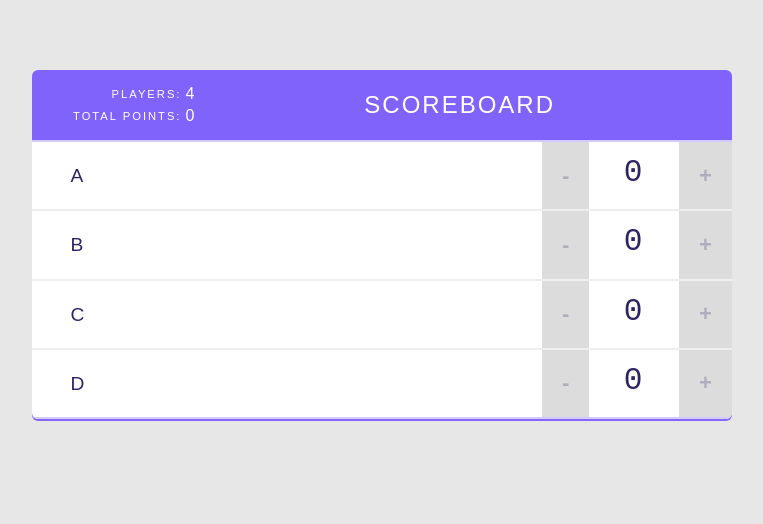
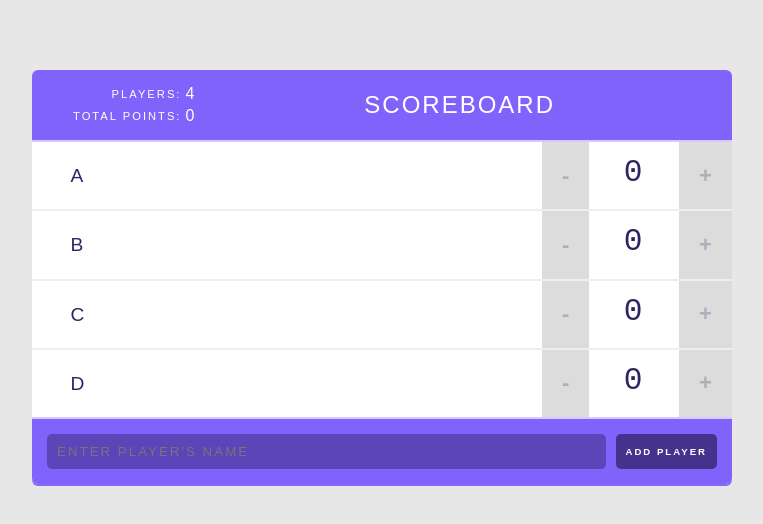
Before and after one commit to jegalchoi/unit_7_react_gallery_app, a React app: page / in a window 1280 px wide. Shown: the top 524 px of the page, without its empty margins (258-1021 px from the left). Built offline with nearby package versions, Linux system fonts and the light colour scheme; the HTML template or start-up script is replaced by a standard one.

Commit message:
Add form to add players

```diff
--- /dev/null
+++ b/src/AddPlayerForm.jsx
@@ -0,0 +1,35 @@
+import React, { Component } from 'react'
+
+export default class AddPlayerForm extends Component {
+  state = {
+    value: ''
+  }
+  handleValueChange = e => {
+    this.setState({
+      value: e.target.value
+    })
+  }
+  handleSubmit = e => {
+    e.preventDefault()
+    this.props.addPlayer(this.state.value)
+    this.setState({
+      value: ''
+    })
+  }
+  render() {
+    return (
+      <form onSubmit={this.handleSubmit}>
+        <input
+        type='text'
+        value={this.state.value}
+        onChange={this.handleValueChange}
+        placeholder="Enter player's name"
+        />
+        <input
+          type='submit'
+          value='Add Player'
+        />
+      </form>
+    )
+  }
+}
--- a/src/App.css
+++ b/src/App.css
@@ -17,6 +17,42 @@
   font-size: 1.5em;
   letter-spacing: 2px;
   font-weight: normal;
+}
+form {
+  display: flex;
+  background-color: #8063FA;
+}
+Input[type=text] {
+  flex-grow: 1;
+  border-width: 0 0 1px 0;
+  margin: 15px 10px 15px 15px;
+  padding: 10px;
+  border-radius: 5px;
+  background-color: #5B45B9;
+  border-style: none;
+  text-shadow: none;
+  text-transform: uppercase;
+  color: #C7BCF8;
+  letter-spacing: 2px;
+  outline: none;
+}
+input[type=text]:focus {
+  background-color: rgba(0,0,0,0.2);
+}
+input[type=submit] {
+  display: block;
+  font-size: .6em;
+  margin: 15px 15px 15px 0;
+  padding: 10px;
+  background-color: #44338D;
+  border-radius: 5px;
+  border: none;
+  color: #fff;
+  letter-spacing: 2px;
+  font-weight: bold;
+  text-shadow: none;
+  text-transform: uppercase;
+  cursor: pointer;
 }
 button,
 input[type=submit] {
--- a/src/App.jsx
+++ b/src/App.jsx
@@ -2,6 +2,7 @@
 
 import Header from './Header'
 import Player from './Player'
+import AddPlayerForm from './AddPlayerForm'
 
 export default class App extends Component {
   state = {
@@ -26,7 +27,19 @@
         id: 4,
         score: 0
       }
-    ]
+    ],
+    prevPlayerId: 4
+  }
+  handleAddPlayer = name => {
+    this.setState(prevState => ({
+      players: [
+        ...prevState.players,
+        { name,
+          id: prevState.prevPlayerId + 1,
+          score: 0
+        }
+      ]
+    }))
   }
   handleRemovePlayer = id => {
     this.setState(prevState => ({
@@ -59,6 +72,7 @@
             ScoreChange={ this.handleScoreChange }
           />
         )}
+        <AddPlayerForm addPlayer={this.handleAddPlayer} />
       </div>
     )
   }
```
